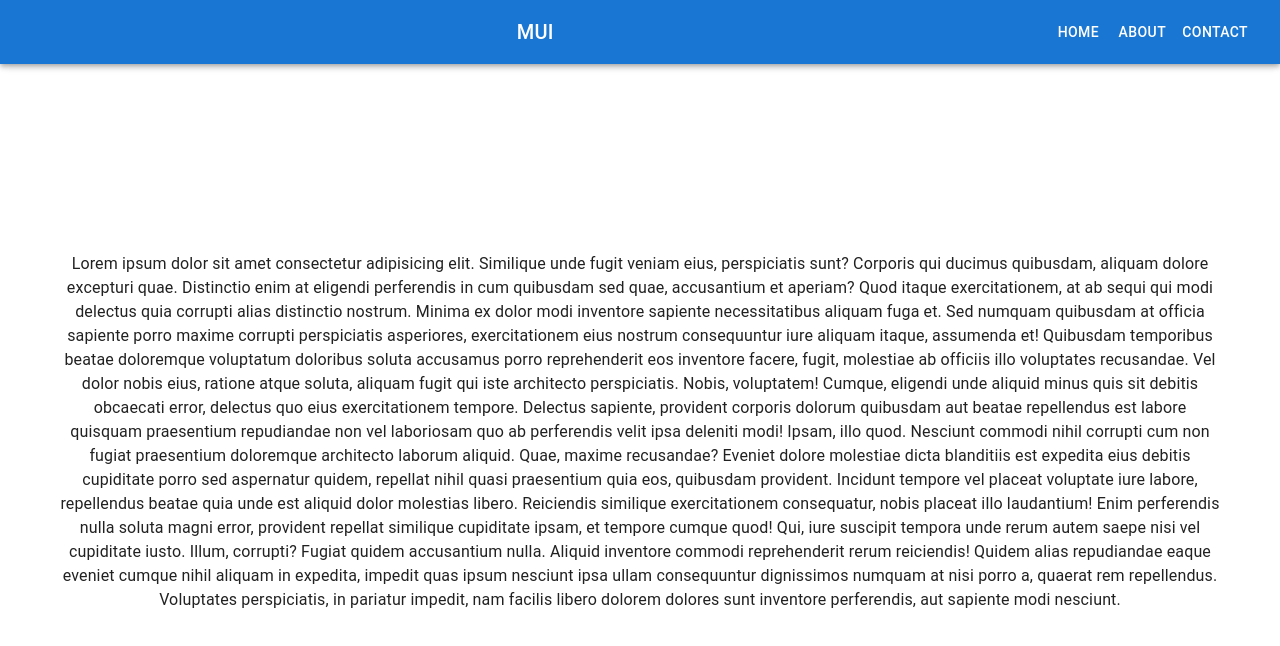
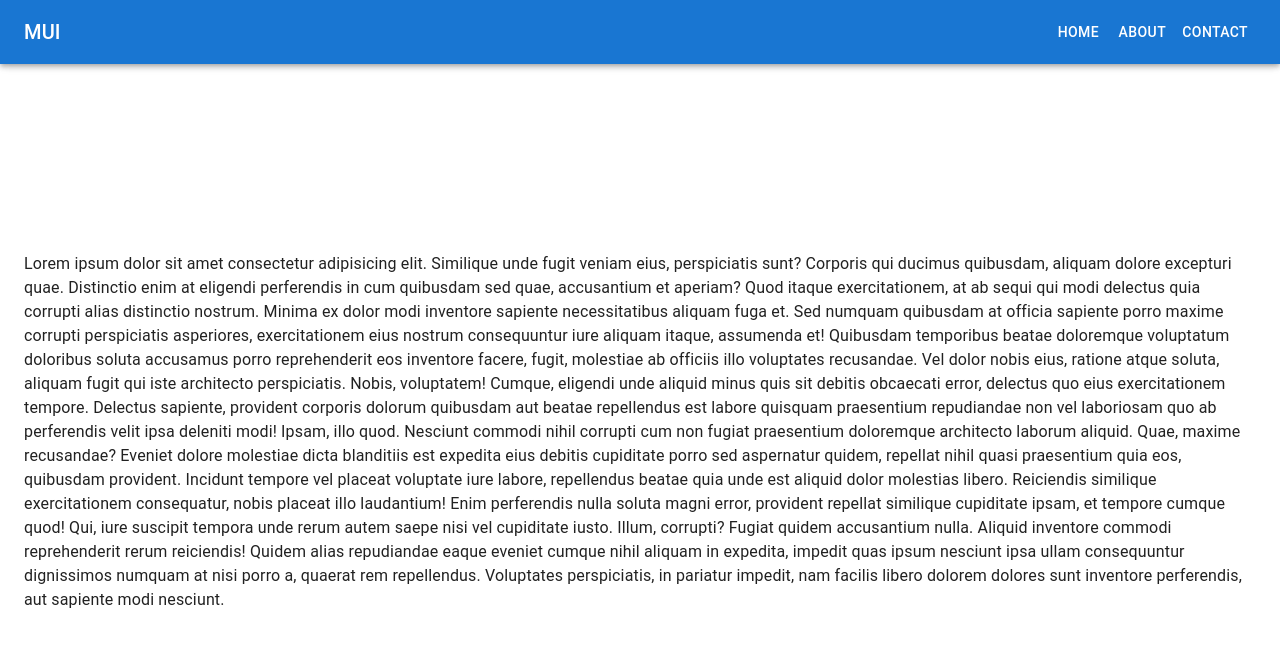
Before and after one commit to lisabethu88/topics-in-web-design, a React (Vite) app: page / in a window 1280 px wide. Shown: the top 646 px of the page. Built offline with nearby package versions, Linux system fonts and the light colour scheme.

Commit message:
Updated dist; install react router

```diff
--- a/package.json
+++ b/package.json
@@ -15,7 +15,8 @@
     "@mui/icons-material": "^7.3.9",
     "@mui/material": "^7.3.9",
     "react": "^19.2.0",
-    "react-dom": "^19.2.0"
+    "react-dom": "^19.2.0",
+    "react-router": "^7.13.1"
   },
   "devDependencies": {
     "@eslint/js": "^9.39.1",
--- a/src/App.css
+++ b/src/App.css
@@ -1,8 +1,8 @@
 #root {
-  max-width: 1280px;
+  /* max-width: 1280px;
   margin: 0 auto;
   padding: 2rem;
-  text-align: center;
+  text-align: center; */
 }
 /*
 .logo {
```
Also changed, not shown: 8 other files (tests, documents, lock files or other folders).
